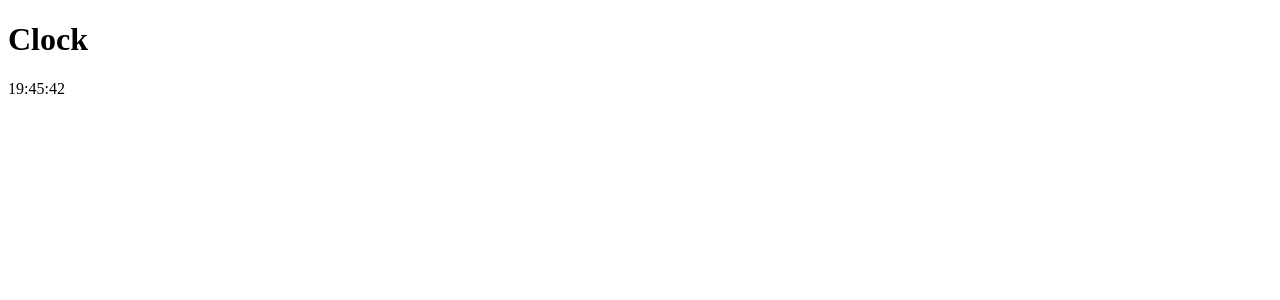
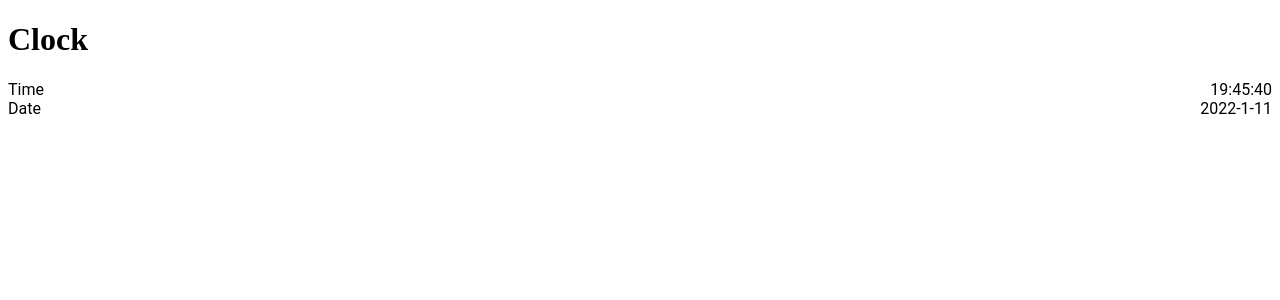
Before and after one commit to Shawn-Fries/w10d5, a React app: page / in a window 1280 px wide. Shown: the top 300 px of the page. Built offline with nearby package versions, Linux system fonts and the light colour scheme.

Commit message:
add date to render

```diff
--- a/frontend/clock.jsx
+++ b/frontend/clock.jsx
@@ -20,13 +20,18 @@ class Clock extends React.Component {
     }
 
     render() {
-        console.log(this.state.time)
+        // console.log(this.state.time)
         return (
 
             <div>
                 <h1>Clock</h1>
-                <div>
-                    {this.state.time.getHours()}:{this.state.time.getMinutes()}:{this.state.time.getSeconds()}
+                <div className="clock">
+                    <div>Time</div>
+                    <div>{this.state.time.getHours()}:{this.state.time.getMinutes()}:{this.state.time.getSeconds()}</div>
+                </div>
+                <div className="date">
+                    <div>Date</div>
+                    <div>{this.state.time.getFullYear()}-{this.state.time.getMonth()}-{this.state.time.getDate()}</div>
                 </div>
 
 
--- /dev/null
+++ b/index.css
@@ -0,0 +1,5 @@
+.clock, .date {
+    font-family: 'Roboto', sans-serif;
+    display: flex;
+    justify-content: space-between;
+}
--- a/index.html
+++ b/index.html
@@ -5,6 +5,8 @@
     <meta http-equiv="X-UA-Compatible" content="IE=edge">
     <meta name="viewport" content="width=device-width, initial-scale=1.0">
     <title>Document</title>
+    <link rel="stylesheet" href="index.css">
+    <link href="https://fonts.googleapis.com/css2?family=Roboto:wght@100&display=swap" rel="stylesheet" type="text.css"/>
     <script src="bundle.js"></script>
 </head>
 <body>
```
